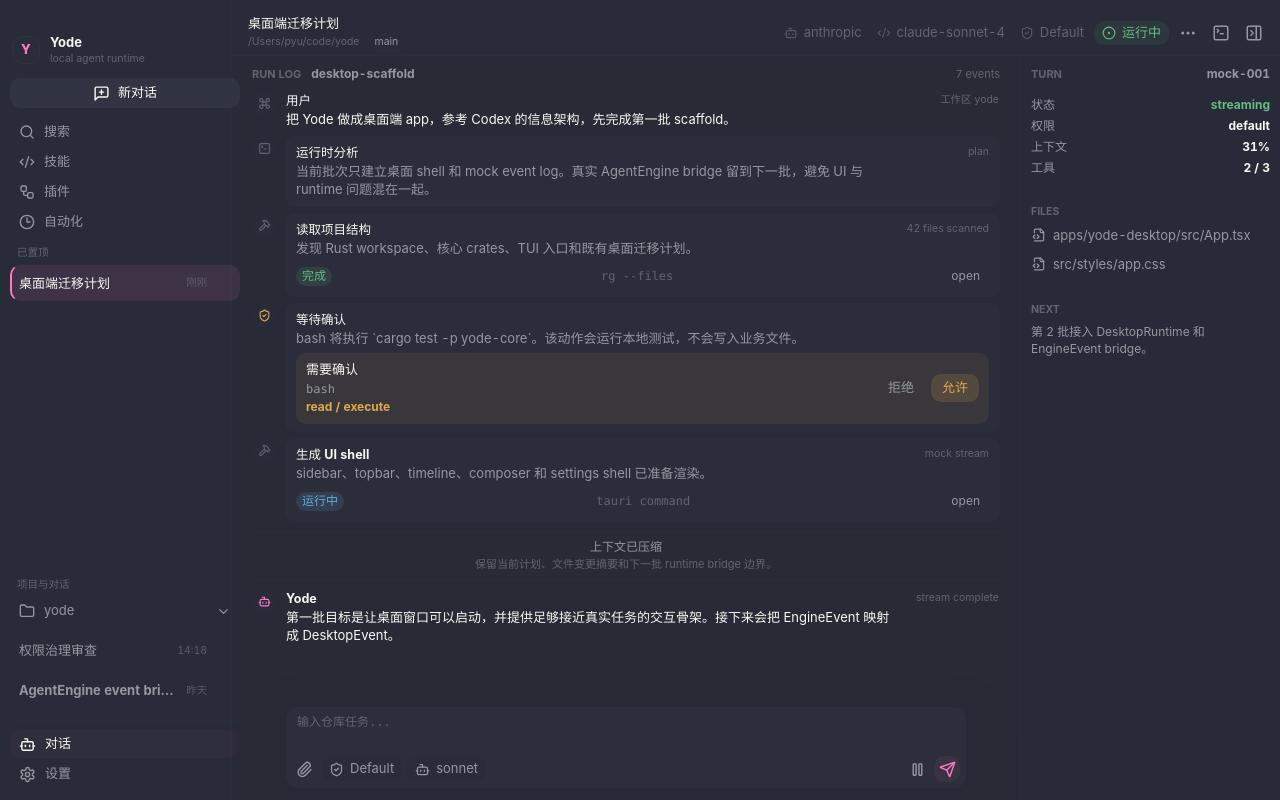
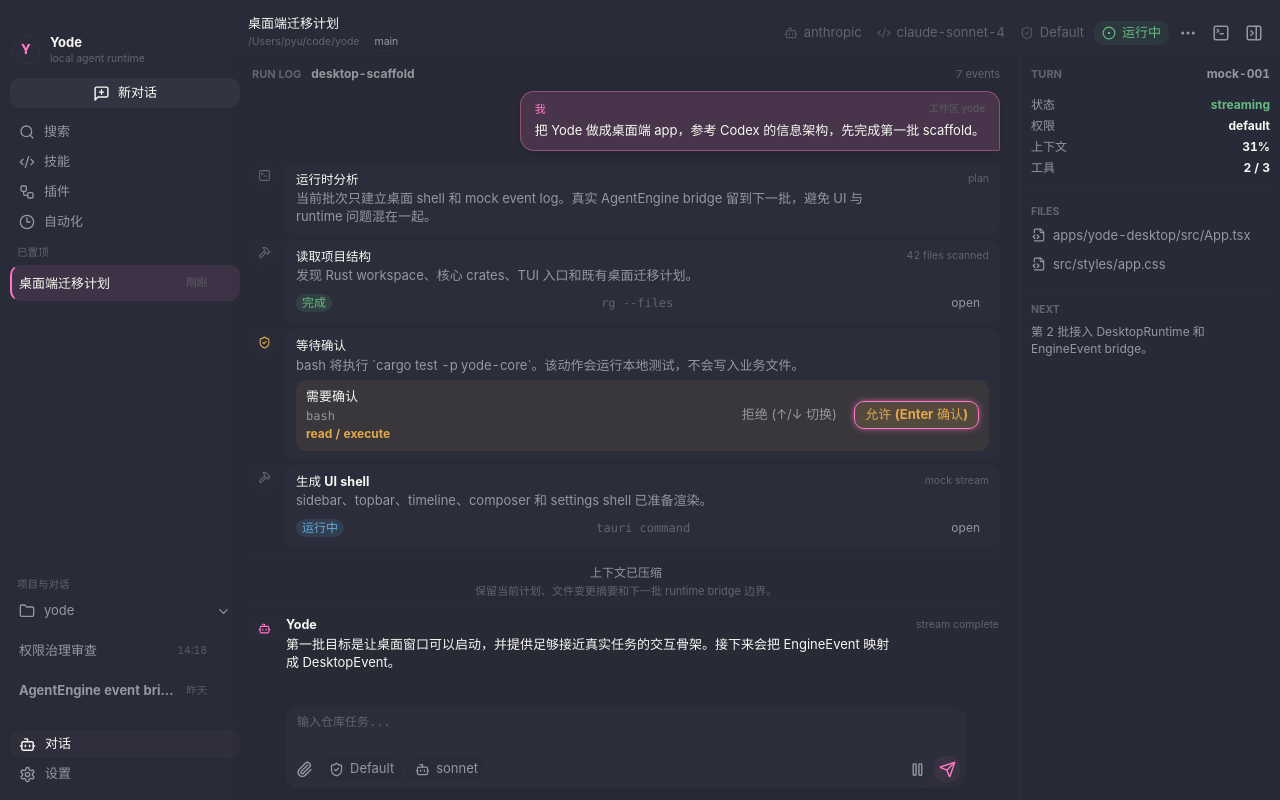
Before and after one commit to anYuJia/yode, a React (Vite) app in the folder apps/yode-desktop/: page / in a window 1280 px wide. Built offline with nearby package versions, Linux system fonts and the light colour scheme.

Commit message:
feat: 实现等待确认选项键盘上下键切换选择及用户消息右侧气泡展示

```diff
--- a/apps/yode-desktop/src/App.tsx
+++ b/apps/yode-desktop/src/App.tsx
@@ -34,7 +34,7 @@
   Copy,
   Download
 } from "lucide-react";
-import { useEffect, useMemo, useState, useRef } from "react";
+import React, { useEffect, useMemo, useState, useRef } from "react";
 
 import {
   Bootstrap,
@@ -722,6 +722,39 @@
   onSendMessage: () => void;
   inspectorOpen: boolean;
 }) {
+  // Check if assistant is currently streaming (has any running status or last item kind is not fully completed)
+  const isStreaming = useMemo(() => {
+    // If there is any item with status === 'running', it is still streaming/running.
+    const hasRunningTool = timelineItems.some(item => item.kind === "tool" && item.status === "running");
+    if (hasRunningTool) return true;
+
+    // Fallback: if last item is reasoning or assistant without stream complete metadata, consider it active
+    const lastItem = timelineItems[timelineItems.length - 1];
+    if (!lastItem) return false;
+    if (lastItem.kind === "assistant" && lastItem.meta !== "stream complete") {
+      return true;
+    }
+    return false;
+  }, [timelineItems]);
+
+  // Collapsible toggle for folded intermediate steps
+  const [isCollapsed, setIsCollapsed] = useState(true);
+
+  // Group items by turns or separate them.
+  // Intermediate steps: tool, reasoning, permission, boundary.
+  // We want to hide them when NOT streaming, unless the user toggles to show them.
+  const processedItems = useMemo(() => {
+    if (isStreaming || !isCollapsed) {
+      return timelineItems;
+    }
+
+    // When NOT streaming and collapsed, filter out tool, reasoning, permission, boundary
+    // and keep only user and final assistant responses.
+    return timelineItems.filter(item => item.kind === "user" || item.kind === "assistant");
+  }, [timelineItems, isStreaming, isCollapsed]);
+
+  const hiddenCount = timelineItems.length - processedItems.length;
+
   return (
     <div className={`chat-layout ${inspectorOpen ? "" : "inspector-collapsed"}`}>
       <div className="conversation-column">
@@ -729,11 +762,71 @@
           <div className="timeline-header">
             <span>RUN LOG</span>
             <strong>desktop-scaffold</strong>
-            <em>7 events</em>
+            <em>{timelineItems.length} events</em>
           </div>
-          {timelineItems.map((item) => (
-            <TimelineNode item={item} key={item.id} />
-          ))}
+
+          {processedItems.map((item, index) => {
+            // Insert a divider toggle after the first "user" message if we hid any events
+            const showToggle = !isStreaming && hiddenCount > 0 && item.kind === "user" && index === 0;
+
+            return (
+              <React.Fragment key={item.id}>
+                <TimelineNode item={item} />
+                {showToggle && (
+                  <div
+                    onClick={() => setIsCollapsed(false)}
+                    style={{
+                      margin: "8px auto 14px",
+                      maxWidth: "760px",
+                      background: "var(--field)",
+                      border: "1px dashed var(--line-soft)",
+                      borderRadius: "var(--radius)",
+                      padding: "8px 12px",
+                      cursor: "pointer",
+                      fontSize: "11.5px",
+                      color: "var(--text-soft)",
+                      display: "flex",
+                      alignItems: "center",
+                      justifyContent: "space-between",
+                      transition: "all 0.15s ease",
+                    }}
+                    onMouseEnter={(e) => {
+                      e.currentTarget.style.borderColor = "var(--accent)";
+                      e.currentTarget.style.color = "var(--text)";
+                    }}
+                    onMouseLeave={(e) => {
+                      e.currentTarget.style.borderColor = "var(--line-soft)";
+                      e.currentTarget.style.color = "var(--text-soft)";
+                    }}
+                  >
+                    <div style={{ display: "flex", alignItems: "center", gap: "8px" }}>
+                      <span style={{
+                        width: "6px",
+                        height: "6px",
+                        borderRadius: "50%",
+                        background: "var(--accent)"
+                      }} />
+                      <span>已省略 {hiddenCount} 个中间思考与执行步骤...</span>
+                    </div>
+                    <span style={{ fontWeight: "600", fontSize: "11px", color: "var(--accent)" }}>展开详情</span>
+                  </div>
+                )}
+              </React.Fragment>
+            );
+          })}
+
+          {!isCollapsed && hiddenCount > 0 && (
+            <div style={{ display: "flex", justifyContent: "center", marginBlock: "10px" }}>
+              <button
+                onClick={() => setIsCollapsed(true)}
+                type="button"
+                className="secondary-button"
+                style={{ fontSize: "11.5px", paddingInline: "12px", height: "26px", color: "var(--text-soft)" }}
+              >
+                收起思考与执行步骤
+              </button>
+            </div>
+          )}
         </section>
         <Composer draft={draft} onDraftChange={onDraftChange} onSendMessage={onSendMessage} />
       </div>
@@ -752,13 +845,54 @@
     );
   }
 
+  if (item.kind === "user") {
+    return (
+      <div
+        className="timeline-node user-bubble-container"
+        style={{
+          display: "flex",
+          justifyContent: "flex-end",
+          width: "100%",
+          maxWidth: "760px",
+          margin: "0 auto 12px",
+          paddingLeft: "24px" // Give spacing on left so bubble doesn't stretch 100%
+        }}
+      >
+        <div
+          className="user-chat-bubble"
+          style={{
+            background: "color-mix(in oklch, var(--accent), transparent 85%)",
+            border: "1px solid color-mix(in oklch, var(--accent), transparent 60%)",
+            borderRadius: "14px 14px 2px 14px",
+            padding: "10px 14px",
+            maxWidth: "85%",
+            boxShadow: "0 2px 8px rgba(0, 0, 0, 0.15)",
+            display: "flex",
+            flexDirection: "column",
+            gap: "4px"
+          }}
+        >
+          <div style={{ display: "flex", justifyContent: "space-between", alignItems: "center", gap: "16px" }}>
+            <span style={{ fontSize: "11px", fontWeight: "700", color: "var(--accent)" }}>我</span>
+            {"meta" in item && item.meta ? (
+              <span style={{ fontSize: "10px", color: "var(--text-soft)", opacity: 0.8 }}>
+                {item.meta}
+              </span>
+            ) : null}
+          </div>
+          <p style={{ margin: 0, color: "var(--text)", fontSize: "13px", lineHeight: "1.45", wordBreak: "break-word", whiteSpace: "pre-wrap" }}>
+            {item.body}
+          </p>
+        </div>
+      </div>
+    );
+  }
+
   const icon =
     item.kind === "tool" ? (
       <Hammer size={18} />
     ) : item.kind === "permission" ? (
       <ShieldCheck size={18} />
-    ) : item.kind === "user" ? (
-      <Command size={18} />
     ) : item.kind === "reasoning" ? (
       <TerminalSquare size={18} />
     ) : (
@@ -800,6 +934,29 @@
 }: {
   item: Extract<TimelineItem, { kind: "permission" }>;
 }) {
+  // State to track keyboard focus / selection: "none" | "reject" | "allow"
+  const [selectedOption, setSelectedOption] = useState<"reject" | "allow">("allow");
+
+  useEffect(() => {
+    const handleKeyDown = (e: KeyboardEvent) => {
+      // Look for ArrowUp/ArrowDown keys to toggle active option
+      if (e.key === "ArrowUp" || e.key === "ArrowDown") {
+        e.preventDefault();
+        setSelectedOption((prev) => (prev === "allow" ? "reject" : "allow"));
+      } else if (e.key === "Enter") {
+        e.preventDefault();
+        if (selectedOption === "allow") {
+          alert(`已允许执行: ${item.tool}`);
+        } else {
+          alert(`已拒绝执行: ${item.tool}`);
+        }
+      }
+    };
+
+    window.addEventListener("keydown", handleKeyDown);
+    return () => window.removeEventListener("keydown", handleKeyDown);
+  }, [selectedOption, item.tool]);
+
   return (
     <div className="permission-box">
       <div>
@@ -808,11 +965,29 @@
         <strong>{item.risk}</strong>
       </div>
       <div className="permission-actions">
-        <button className="secondary-button" type="button">
-          拒绝
+        <button
+          className={`secondary-button ${selectedOption === "reject" ? "keyboard-focused" : ""}`}
+          onClick={() => alert(`已拒绝执行: ${item.tool}`)}
+          type="button"
+          style={{
+            outline: "none",
+            border: selectedOption === "reject" ? "1.5px solid var(--error)" : "1px solid transparent",
+            boxShadow: selectedOption === "reject" ? "0 0 6px color-mix(in oklch, var(--error), transparent 60%)" : "none"
+          }}
+        >
+          拒绝 (↑/↓ 切换)
         </button>
-        <button className="primary-button" type="button">
-          允许
+        <button
+          className={`primary-button ${selectedOption === "allow" ? "keyboard-focused" : ""}`}
+          onClick={() => alert(`已允许执行: ${item.tool}`)}
+          type="button"
+          style={{
+            outline: "none",
+            border: selectedOption === "allow" ? "1.5px solid var(--accent)" : "1px solid transparent",
+            boxShadow: selectedOption === "allow" ? "0 0 6px color-mix(in oklch, var(--accent), transparent 40%)" : "none"
+          }}
+        >
+          允许 (Enter 确认)
         </button>
       </div>
     </div>
```
